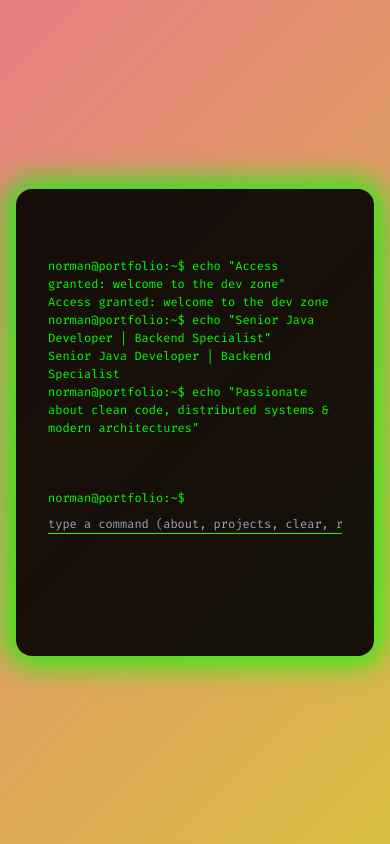
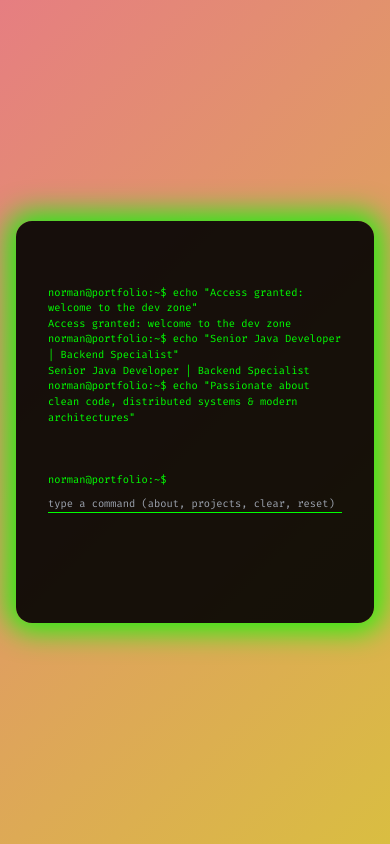
Before and after one commit to TheNormanCoder/norman-site, a plain HTML site: page index.html in a window 390 px wide. Drawn offline with nearby package versions, Linux system fonts and the light colour scheme.

Commit message:
Update index.html

```diff
--- a/index.html
+++ b/index.html
@@ -46,11 +46,11 @@
 
     @media (max-width: 480px) {
       .terminal {
-        font-size: 0.75rem;
+        font-size: 0.65rem;
       }
 
       .command-input input {
-        font-size: 0.75rem;
+        font-size: 0.65rem;
       }
     }
 
```
